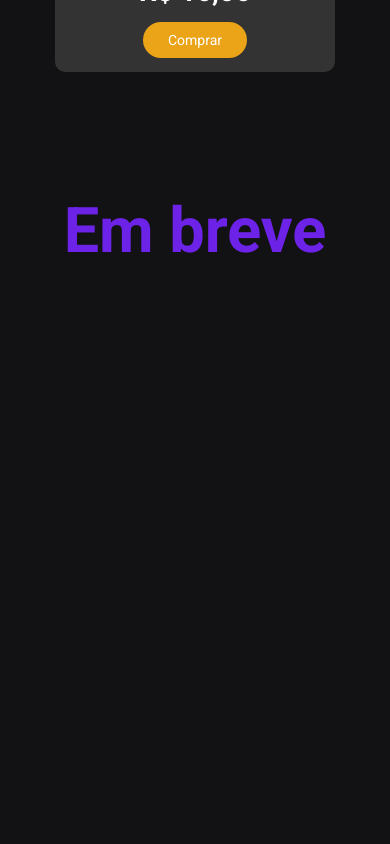
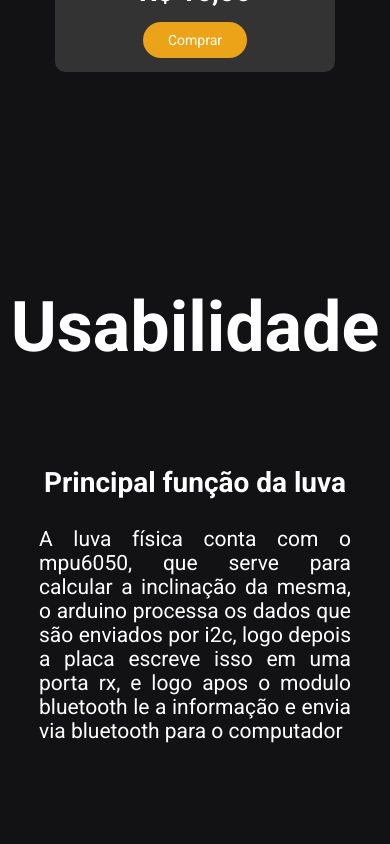
Before and after one commit to Nikaum-js/Haptic-Glove, a React (Create React App) app: page / in a window 390 px wide. Shown: the part 8320-9164 px from the top of the page. Before the commit the page ends 8597 px from the top, so only its background shows below. Built offline with nearby package versions, Linux system fonts and the light colour scheme.

Commit message:
updates :hammer:

```diff
--- a/src/App.js
+++ b/src/App.js
@@ -5,9 +5,10 @@ import { Evolution } from "./components/Evolution";
 import { Project } from "./components/Project";
 import { ComingSoon } from "./components/ComingSoon";
 import { HowItWorks } from "./components/HowItWorks";
+import { Usability } from "./components/Usability";
+import { Materials } from "./components/Materials";
 
 import './styles/global.scss';
-import { Materials } from "./components/Materials";
 
 function App() {
   return (
@@ -19,6 +20,7 @@ function App() {
       <Evolution />
       <HowItWorks />
       <Materials />
+      <Usability />
       <ComingSoon />
     </>
   )
--- a/src/components/Header/index.jsx
+++ b/src/components/Header/index.jsx
@@ -31,7 +31,7 @@ export function Header() {
                 <li><a href="#home">Home</a></li>
                 <li><a href="#projeto">Projeto</a></li>
                 <li><a href="#tecnologias">Tecnologias</a></li>
-                <li><a href="#contato">Contato</a></li>
+                <li><a href="#materials">Materiais</a></li>
                 <li><a href="#time">Nosso Time</a></li>
               </ul>
              </nav>
--- a/src/components/Materials/index.jsx
+++ b/src/components/Materials/index.jsx
@@ -20,7 +20,7 @@ export function Materials() {
         <div id="evolução" className="content-box">
           <h2 id="HC-05">HC-05</h2>
           <img width='300' height='250' src={MaterialImg2} alt="Material" />
-          <h1>R$ 151,35</h1>
+          <h1 id="materials">R$ 151,35</h1>
           <button><a href="https://www.reichelt.com/de/en/4duino-hc-05-4-pin-wireless-module-for-arduino-arduino-hc-05-4-p170173.html">Comprar</a></button>
         </div>
 
--- /dev/null
+++ b/src/components/Usability/index.jsx
@@ -0,0 +1,25 @@
+import TestImg from '../../assets/test.svg'
+
+import './styles.scss';
+
+export function Usability() {
+  return (
+    <div className="usability">
+      <h1 id="projeto">Usabilidade</h1>
+
+      <div className="container-project">
+        <div className="content-image">
+          <img src={TestImg} alt="sobre o projeto" />
+        </div>
+
+        <div className="content-project">
+          <h2>Principal função da luva</h2>
+
+          <p>
+          A luva física conta com o mpu6050, que serve para calcular a inclinação da mesma, o arduino processa os dados que são enviados  por i2c, logo depois a placa escreve isso em uma porta rx, e logo apos o modulo bluetooth le a informação e envia via bluetooth para o computador
+          </p>
+        </div>
+      </div>
+    </div>
+  );
+}
--- /dev/null
+++ b/src/components/Usability/styles.scss
@@ -0,0 +1,87 @@
+.usability {
+  margin: -4rem 0;
+  display: flex;
+  flex-direction: column;
+  justify-content: center;
+  align-items: center;
+  height: 100vh;
+
+  .container-project {
+    width: 80vw;
+    display: flex;
+    justify-content: space-between;
+    flex-direction: row-reverse;
+
+    .content-image {
+      height: 600px;
+      width: 600px;
+
+      img {
+        height: 100%;
+        width: 100%;
+      }
+    }
+
+
+    .content-project {
+      margin: 5rem 0;
+      width: 600px;
+      display: flex;
+      flex-direction: column;
+      align-items: center;
+
+      h2 {
+        font-size: 2rem;
+        margin: 2rem 0;
+      }
+
+      p {
+        text-align: justify;
+        font-size: 1.5rem;
+      }
+    }
+  }
+}
+
+
+@media (max-width: 768px) {
+  .container-project {
+    .content-image {
+      display: none;
+    }
+
+    .content-project {
+      display: flex;
+      justify-content: center;
+      align-items: center;
+    }
+  }
+}
+
+@media (max-width: 768px) {
+  .container-project {
+    .content-image {
+      display: none;
+    }
+
+    .content-project {
+      display: flex;
+      justify-content: center;
+      align-items: center;
+    }
+  }
+}
+
+@media (max-width: 520px) {
+  .how-it-works {
+    margin-top: 10rem;
+
+    h1 {
+      font-size: 3rem;
+    }
+
+    .content-project {
+      margin-top: -9rem;
+    }
+  }
+}
```
Also changed, not shown: src/assets/test.svg (added).
